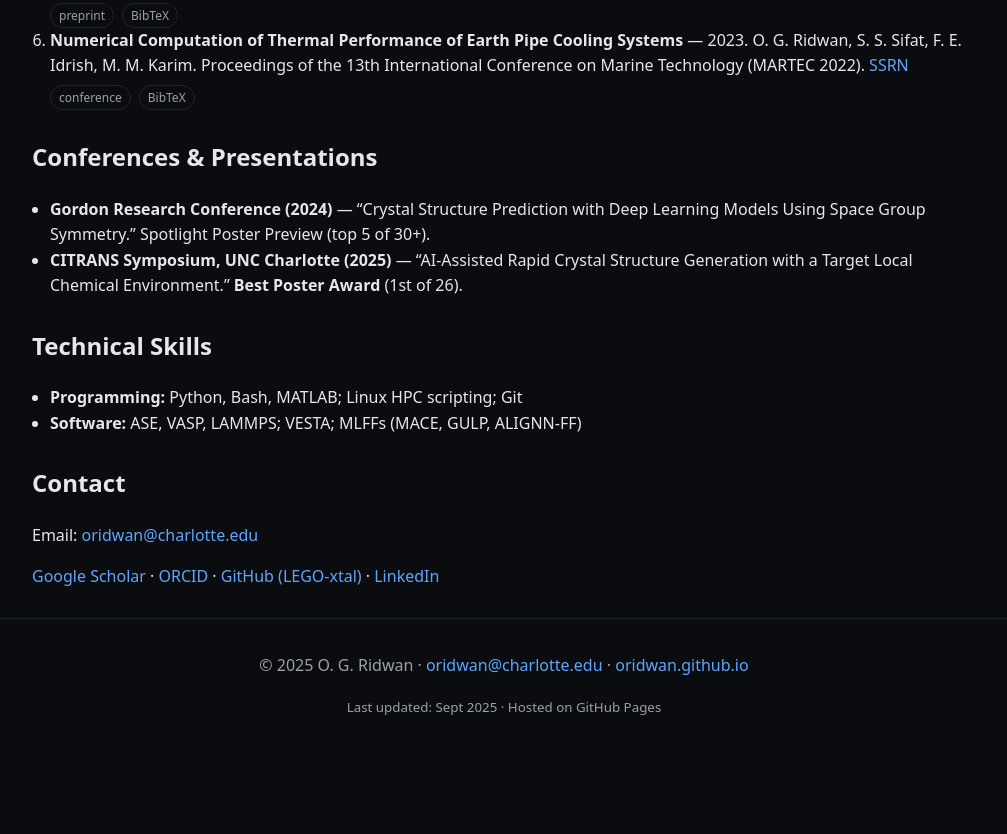
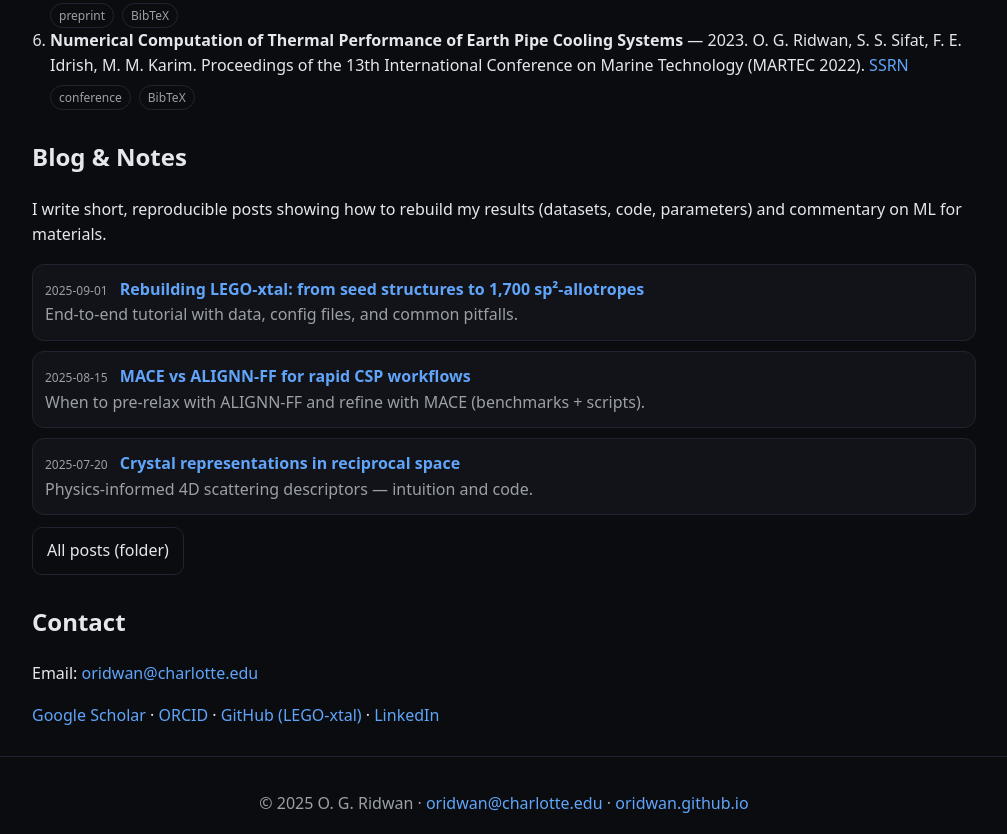
Before and after one commit to oridwan/oridwan.github.io, a plain HTML site: page index.html in a window 1280 px wide. Shown: the part 1946-2780 px from the top of the page, without its empty margins (136-1143 px from the left). Before the commit the page ends 2700 px from the top, so only its background shows below. Drawn offline with Linux system fonts and the light colour scheme.

Commit message:
Professional research profile: meta tags, highlights, news, CTAs

```diff
--- a/index.html
+++ b/index.html
@@ -48,6 +48,7 @@
       <a href="#interests">Research</a>
       <a href="#experience">Experience</a>
       <a href="#pubs">Publications</a>
+      <a href="#blog">Blog</a>
       <a href="#talks">Talks</a>
       <a href="#contact">Contact</a>
     </div>
@@ -181,24 +182,31 @@
     </ol>
   </section>
 
-  <!-- TALKS -->
-  <section id="talks">
-    <h2>Conferences & Presentations</h2>
-    <ul>
-      <li><b>Gordon Research Conference (2024)</b> — “Crystal Structure Prediction with Deep Learning Models Using Space Group Symmetry.” Spotlight Poster Preview (top 5 of 30+).</li>
-      <li><b>CITRANS Symposium, UNC Charlotte (2025)</b> — “AI-Assisted Rapid Crystal Structure Generation with a Target Local Chemical Environment.” <b>Best Poster Award</b> (1st of 26).</li>
+  <!-- BLOG / NOTES -->
+  <section id="blog">
+    <h2>Blog & Notes</h2>
+    <p>I write short, reproducible posts showing how to rebuild my results (datasets, code, parameters) and commentary on ML for materials.</p>
+    <ul class="post-list">
+      <li>
+        <span class="date">2025‑09‑01</span>
+        <a href="posts/rebuild-lego-xtal.html" target="_blank">Rebuilding LEGO‑xtal: from seed structures to 1,700 sp²‑allotropes</a>
+        <span class="desc">End‑to‑end tutorial with data, config files, and common pitfalls.</span>
+      </li>
+      <li>
+        <span class="date">2025‑08‑15</span>
+        <a href="posts/mace-alignn-benchmarks.html" target="_blank">MACE vs ALIGNN‑FF for rapid CSP workflows</a>
+        <span class="desc">When to pre‑relax with ALIGNN‑FF and refine with MACE (benchmarks + scripts).</span>
+      </li>
+      <li>
+        <span class="date">2025‑07‑20</span>
+        <a href="posts/reciprocal-reps.html" target="_blank">Crystal representations in reciprocal space</a>
+        <span class="desc">Physics‑informed 4D scattering descriptors — intuition and code.</span>
+      </li>
     </ul>
+    <p class="blog-cta">
+      <a class="btn" href="https://github.com/oridwan/oridwan.github.io/tree/main/posts" target="_blank" rel="noopener">All posts (folder)</a>
+    </p>
   </section>
-
-  <!-- SKILLS -->
-  <section id="skills">
-    <h2>Technical Skills</h2>
-    <ul>
-      <li><b>Programming:</b> Python, Bash, MATLAB; Linux HPC scripting; Git</li>
-      <li><b>Software:</b> ASE, VASP, LAMMPS; VESTA; MLFFs (MACE, GULP, ALIGNN-FF)</li>
-    </ul>
-  </section>
-
 
   <!-- CONTACT -->
   <section id="contact">
--- a/style.css
+++ b/style.css
@@ -79,3 +79,11 @@ footer {
   .hero-photo{order:-1;margin-bottom:12px}
   .avatar{width:180px}
 }
+
+/* --- blog list styling --- */
+.post-list{list-style:none;padding:0;margin:10px 0;display:flex;flex-direction:column;gap:10px}
+.post-list li{background:#121318;border:1px solid var(--border);border-radius:12px;padding:12px}
+.post-list .date{display:inline-block;color:var(--muted);font-size:12px;margin-right:8px}
+.post-list a{font-weight:600}
+.post-list .desc{display:block;color:var(--muted)}
+.blog-cta{margin-top:12px}
```
